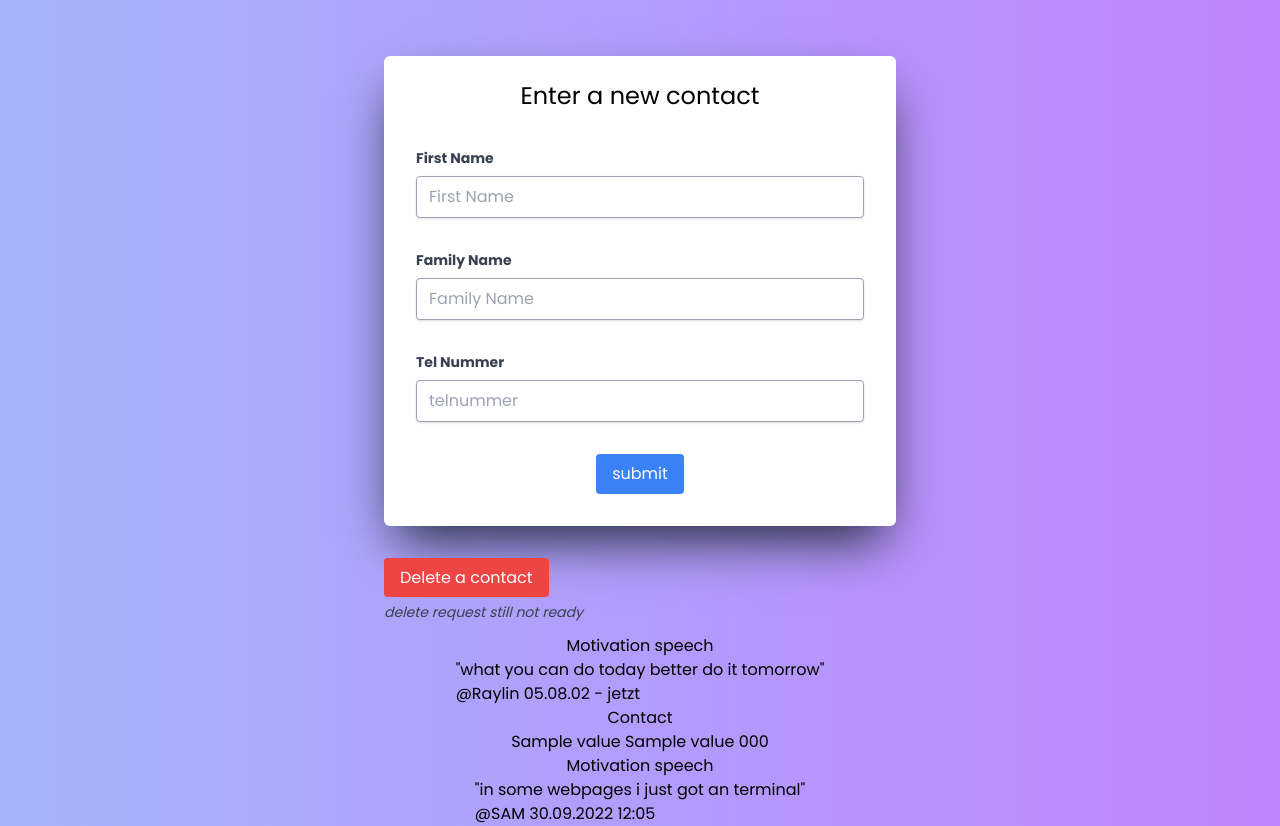
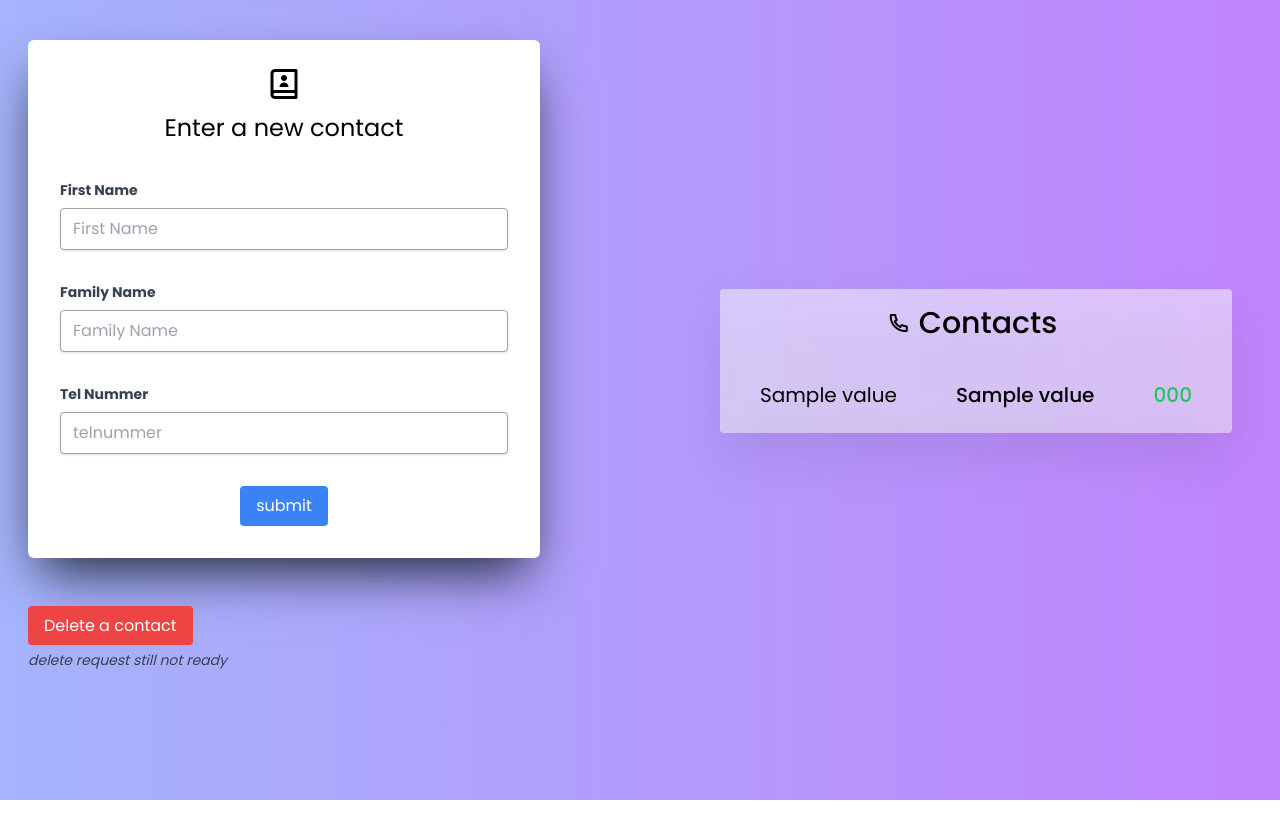
Before and after one commit to R4yl1n/MariaDB, a Flask app: template Flask/FlaskD/templates/index.html in a window 1280 px wide. After the commit the page ends 800 px from the top, so only its background shows below. Run offline with Flask 2, Linux system fonts and the light colour scheme; the template is opened without the code that fills it: most values are stand-ins (such as "Sample title", 1, 10 or a date in 2020); some libraries are stand-ins or nearby versions.

Commit message:
add UI for added contacts
Signed-off-by: A <48406637+shy-tan@users.noreply.github.com>

```diff
--- a/Flask/FlaskD/templates/index.html
+++ b/Flask/FlaskD/templates/index.html
@@ -5,9 +5,6 @@
          body {
          font-family: 'Poppins', sans-serif;
          background-image: linear-gradient(to right, rgb(165, 180, 252), rgb(192, 132, 252));
-         display: flex;
-         flex-direction: column;
-         align-items: center;
          }
       </style>
       <meta charset="UTF-8" />
@@ -15,51 +12,52 @@
       <link rel="preconnect" href="https://fonts.googleapis.com" />
       <link rel="preconnect" href="https://fonts.gstatic.com" crossorigin />
       <link href="https://fonts.googleapis.com/css2?family=Poppins:wght@100;300;400;500;600;700;800&display=swap" rel="stylesheet" />
+      <link href="https://cdn.jsdelivr.net/npm/remixicon@2.2.0/fonts/remixicon.css" rel="stylesheet" />
       <script src="https://cdn.tailwindcss.com"></script>
       <title>Phonebook</title>
    </head>
    <body>
-      <div class="contact-form w-full max-w-lg mt-14">
+      <div class="flex items-center justify-between">
+         <div class="contact-form my-10 mx-7 w-full max-w-lg">
             <form method="post" target="_self" class="mb-4 rounded-md bg-white px-8 pt-6 pb-8 shadow-2xl shadow-gray-800">
-            <h2 class="mb-9 text-center text-2xl">Enter a new contact</h2>
+               <div class="flex justify-center">
+                  <i class="ri-contacts-book-2-line text-4xl"></i>
+               </div>
+               <h2 class="mt-2 mb-9 text-center text-2xl">Enter a new contact</h2>
                <div class="my-8">
                   <label class="mb-2 block text-sm font-bold text-gray-700" for="firstname">First Name</label>
-               <input class="focus:shadow-outline w-full appearance-none rounded border py-2 px-3 text-gray-700 shadow border-gray-400 focus:outline-none" type="text" name="firstname" placeholder="First Name" />
+                  <input class="focus:shadow-outline w-full appearance-none rounded border border-gray-400 py-2 px-3 text-gray-700 shadow focus:outline-none" type="text" name="firstname" placeholder="First Name" />
                </div>
                <div class="my-8">
                   <label class="mb-2 block text-sm font-bold text-gray-700" for="familyname">Family Name</label>
-               <input class="focus:shadow-outline w-full appearance-none rounded border py-2 px-3 text-gray-700 shadow border-gray-400 focus:outline-none" type="text" name="familyname" placeholder="Family Name" />
+                  <input class="focus:shadow-outline w-full appearance-none rounded border border-gray-400 py-2 px-3 text-gray-700 shadow focus:outline-none" type="text" name="familyname" placeholder="Family Name" />
                </div>
                <div class="my-8">
                   <label class="mb-2 block text-sm font-bold text-gray-700" for="telnummer">Tel Nummer</label>
-               <input class="focus:shadow-outline w-full appearance-none rounded border py-2 px-3 text-gray-700 shadow border-gray-400 focus:outline-none" type="text" name="telnummer" placeholder="telnummer" />
+                  <input class="focus:shadow-outline w-full appearance-none rounded border border-gray-400 py-2 px-3 text-gray-700 shadow focus:outline-none" type="text" name="telnummer" placeholder="telnummer" />
                </div>
                <div class="flex items-center justify-center">
                   <input class="focus:shadow-outline rounded bg-blue-500 px-4 py-2 text-white hover:bg-blue-700 focus:outline-none" type="submit" value="submit" />
                </div>
             </form>
-      </div>
-      <div class="mt-6 w-full max-w-lg">
-         <a href="http://20.91.193.124" class="focus:shadow-outline rounded bg-red-500 px-4 py-2 text-white hover:bg-red-700 focus:outline-none">
-         Delete a contact
-         </a>
+            <div class="mt-14 w-full max-w-lg">
+               <a href="http://20.91.193.124" class="focus:shadow-outline rounded bg-red-500 px-4 py-2 text-white hover:bg-red-700 focus:outline-none"> Delete a contact </a>
                <p class="my-3 text-sm font-normal italic text-gray-700">delete request still not ready</p>
             </div>
-      <h3>Motivation speech</h3>
-      <p>
-         "what you can do today better do it tomorrow" <br />
-         @Raylin 05.08.02 - jetzt
-      </p>
-      <h2>Contact</h2>
+         </div>
+         <div class="px-10 my-7 mr-12 h-2/4 w-2/5 rounded bg-white bg-opacity-50 text-center drop-shadow-2xl backdrop-blur-lg">
+            <span class="flex items-center justify-center">
+               <i class="ri-phone-line text-2xl"></i>
+               <h2 class="mx-2 my-4 text-3xl font-medium">Contacts</h2>
+            </span>
             {%for values in value %}
-      <div>
-         <p>{{ values["vorname"] }} {{ values["nachname"] }} {{ values["telnummer"] }}</p>
+            <div class="my-6  flex justify-between space-x-7 text-xl">
+               <p>{{ values["vorname"] }}</p>
+               <p class="font-medium">{{ values["nachname"] }}</p>
+               <p class="font-medium text-green-500">{{ values["telnummer"] }}</p>
             </div>
             {% endfor %}
-      <h3>Motivation speech</h3>
-      <p>
-         "in some webpages i just got an terminal" <br />
-         @SAM 30.09.2022 12:05
-      </p>
+         </div>
+      </div>
    </body>
 </html>
```
Lines whose indentation alone changed are shown as unchanged.
